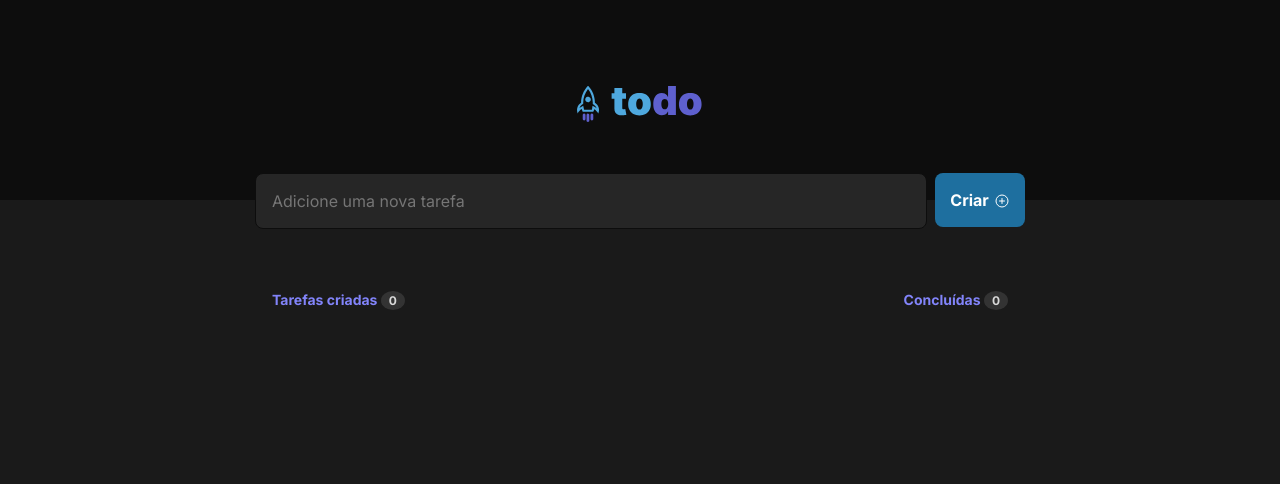
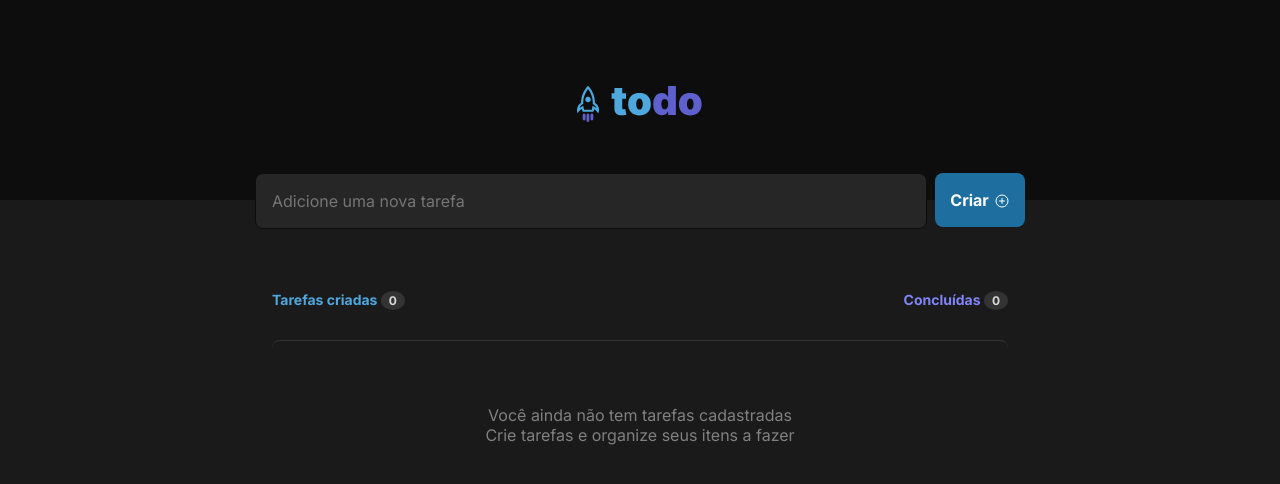
Before and after one commit to MartinGBB/todo-ignite, a React (Vite) app: page / in a window 1280 px wide. Shown: the top 484 px of the page. Built offline with nearby package versions, Linux system fonts and the light colour scheme.

Commit message:
feat: adiciona aviso de não ter arefas

```diff
--- a/src/components/ToDo.module.css
+++ b/src/components/ToDo.module.css
@@ -49,20 +49,23 @@ header > img {
 
 .contentTasks {
   margin: auto;
-  display: flex;
-  justify-content: center;
   width: 46rem;
-
   margin-top: 5.6875rem;
 }
 
 .countTask {
+  margin-bottom: 2rem;
   display: flex;
   justify-content: space-between;
   width: 100%;
   color: var(--purple);
   font-weight: 700;
   font-size: 0.875rem;
+}
+
+
+.countTask p:first-child {
+  color: var(--blue);
 }
 
 .countTask span {
@@ -73,3 +76,13 @@ header > img {
   font-weight: 700;
   font-size: 12px;
 }
+
+.tasks {
+  border-top: 1px solid var(--gray-400);
+  border-radius: 8px;
+  text-align: center;
+}
+
+.tasks > p:first-child {
+  margin-top: 4rem;
+}
--- a/src/components/ToDo.tsx
+++ b/src/components/ToDo.tsx
@@ -29,6 +29,10 @@ export function ToDo() {
           <p>Concluídas <span>0</span></p>
         </div>
 
+        <div className={styles.tasks}>
+          <p>Você ainda não tem tarefas cadastradas</p>
+          <p>Crie tarefas e organize seus itens a fazer</p>
+        </div>
       </div>
     </div>
   )
```
